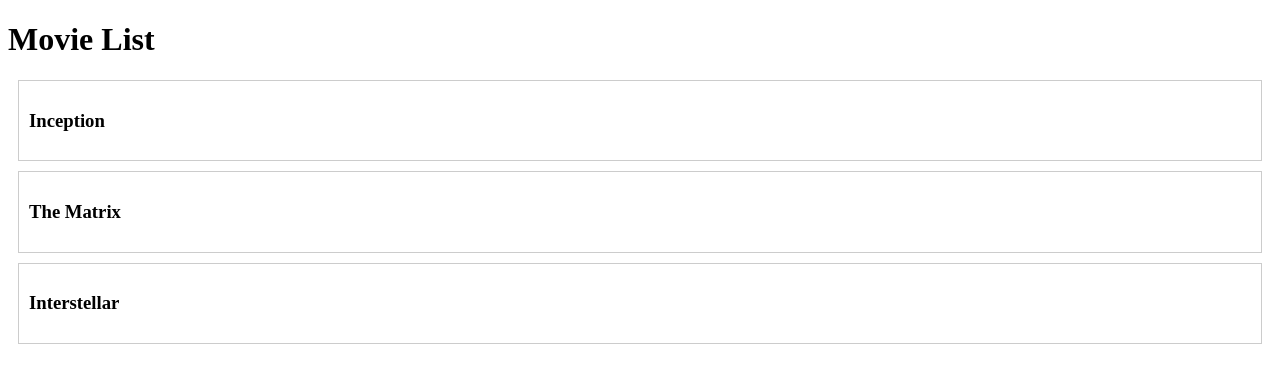
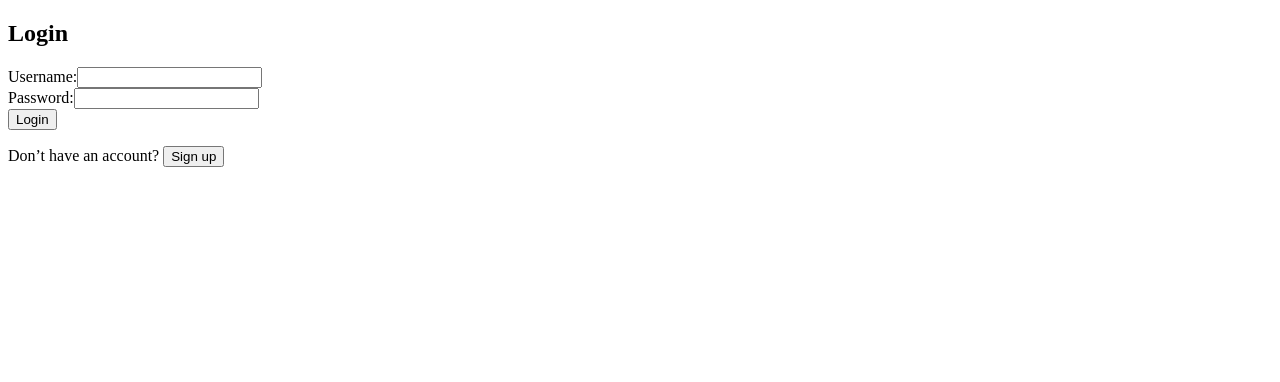
Before and after one commit to jolantasi/myFlix-client, a React (Vite) app: page / in a window 1280 px wide. Shown: the top 382 px of the page. Built offline with nearby package versions, Linux system fonts and the light colour scheme.

Commit message:
Add login/signup integration with token persistence

```diff
--- /dev/null
+++ b/src/components/login-view/login-view.jsx
@@ -0,0 +1,68 @@
+import React, { useState } from "react";
+
+export const LoginView = ({ onLoggedIn }) => {
+  const [username, setUsername] = useState("");
+  const [password, setPassword] = useState("");
+  const [error, setError] = useState("");
+
+  const handleSubmit = (event) => {
+    event.preventDefault();
+
+// Basic validation
+    if (!username || !password) {
+      setError('Please enter both username and password.');
+      return;
+    }
+
+    fetch("https://myflix-movieapi.onrender.com/login", {
+      method: "POST",
+      headers: { "Content-Type": "application/json" },
+      body: JSON.stringify({ Username: username, Password: password })
+    })
+      .then((response) => {
+        if (!response.ok) {
+          throw new Error("Login failed. Check your username/password.");
+        }
+        return response.json();
+      })
+      .then((data) => {
+        if (data.token) {
+          localStorage.setItem("token", data.token);
+          localStorage.setItem("user", JSON.stringify(data.user));
+          onLoggedIn(data.user, data.token);
+        }
+      })
+      .catch((err) => setError(err.message));
+  };
+
+  return (
+    <div className="login-view">
+      <h2>Login</h2>
+      <form onSubmit={handleSubmit}>
+        <div>
+          <label>Username:</label>
+          <input
+            type="text"
+            value={username}
+            onChange={(e) => setUsername(e.target.value)}
+            required
+          />
+        </div>
+
+        <div>
+          <label>Password:</label>
+          <input
+            type="password"
+            value={password}
+            onChange={(e) => setPassword(e.target.value)}
+            required
+          />
+        </div>
+
+        {error && <p style={{ color: "red" }}>{error}</p>}
+
+        <button type="submit">Login</button>
+      </form>
+    </div>
+  );
+};
--- a/src/components/main-view/main-view.jsx
+++ b/src/components/main-view/main-view.jsx
@@ -1,50 +1,105 @@
 // src/main-view/main-view.jsx
-import React, { useState } from 'react';
+import React, { useState, useEffect } from 'react';
 import { MovieCard } from '../movie-card/movie-card';
 import { MovieView } from '../movie-view/movie-view';
+import { LoginView } from '../login-view/login-view';
+import { SignupView } from '../signup-view/signup-view';
 
 export const MainView = () => {
+  const storedUser = JSON.parse(localStorage.getItem('user'));
+  const storedToken = localStorage.getItem('token');
+
+  const [user, setUser] = useState(storedUser ? storedUser : null);
+  const [token, setToken] = useState(storedToken ? storedToken : null);
   const [selectedMovie, setSelectedMovie] = useState(null);
+  const [movies, setMovies] = useState([]);
+  const [showSignup, setShowSignup] = useState(false);
 
-  const movies = [
-    {
-      _id: '1',
-      title: 'Inception',
-      description: 'A thief who steals corporate secrets through dream-sharing technology...',
-      image: 'https://image.tmdb.org/t/p/w185https://media.themoviedb.org/t/p/w440_and_h660_face/xlaY2zyzMfkhk0HSC5VUwzoZPU1.jpg/qmDpIHrmpJINaRKAfWQfftjCdyi.jpg',
-      genre: 'Sci-Fi',
-      director: 'Christopher Nolan'
-    },
-    {
-      _id: '2',
-      title: 'The Matrix',
-      description: 'A computer hacker learns about the true nature of reality and his role in the war...',
-      image: 'https://media.themoviedb.org/t/p/w440_and_h660_face/sRaupdJawe6UTS0t77vwJoLjd7h.jpg',
-      genre: 'Action',
-      director: 'The Wachowskis'
-    },
-    {
-      _id: '3',
-      title: 'Interstellar',
-      description: 'A team of explorers travel through a wormhole in space...',
-      image: 'https://image.tmdb.org/t/p/w500/rAiYTfKGqDCRIIqo664sY9XZIvQ.jpg',
-      genre: 'Adventure',
-      director: 'Christopher Nolan'
+  // Fetch movies when logged in
+useEffect(() => {
+  if (!token) return; // Do nothing if no token yet
+
+  fetch('https://myflix-movieapi.onrender.com/movies', {
+    method: 'GET',
+    headers: {
+      Authorization: `Bearer ${token}`,
+      'Content-Type': 'application/json'
     }
-  ];
+  })
+    .then((res) => {
+      if (!res.ok) throw new Error('Failed to fetch movies');
+      return res.json();
+    })
+    .then((data) => setMovies(data))
+    .catch((err) => console.error('Error fetching movies:', err));
+}, [token]);
 
+
+  // If not logged in → show login or signup
+  if (!user) {
+    return (
+      <div>
+        {showSignup ? (
+          <>
+            <SignupView
+              onSignedUp={() => {
+                setShowSignup(false); // Go back to login after signup
+              }}
+            />
+            <p>
+              Already have an account?{' '}
+              <button onClick={() => setShowSignup(false)}>Log in</button>
+            </p>
+          </>
+        ) : (
+          <>
+            <LoginView
+              onLoggedIn={(user, token) => {
+                setUser(user);
+                setToken(token);
+              }}
+            />
+            <p>
+              Don’t have an account?{' '}
+              <button onClick={() => setShowSignup(true)}>Sign up</button>
+            </p>
+          </>
+        )}
+      </div>
+    );
+  }
+
+  // If a movie is selected → show movie details
   if (selectedMovie) {
     return (
       <MovieView movie={selectedMovie} onBackClick={() => setSelectedMovie(null)} />
     );
   }
 
+  // Logged-in view → show movies & logout
   return (
     <div>
-      <h1>Movie List</h1>
-      {movies.map((movie) => (
-        <MovieCard key={movie._id} movie={movie} onMovieClick={setSelectedMovie} />
-      ))}
+      <h1>Welcome, {user.Username}</h1>
+      <button
+        onClick={() => {
+          localStorage.removeItem('token');
+          localStorage.removeItem('user');
+          setUser(null);
+          setToken(null);
+          setMovies([]);
+        }}
+      >
+        Logout
+      </button>
+
+      <h2>Movie List</h2>
+      {movies.length === 0 ? (
+        <p>Loading movies...</p>
+      ) : (
+        movies.map((movie) => (
+          <MovieCard key={movie._id} movie={movie} onMovieClick={setSelectedMovie} />
+        ))
+      )}
     </div>
   );
 };
--- /dev/null
+++ b/src/components/signup-view/signup-view.jsx
@@ -0,0 +1,105 @@
+// src/signup-view/signup-view.jsx
+import React, { useState } from "react";
+
+export const SignupView = ({ onSignedUp }) => {
+  const [username, setUsername] = useState("");
+  const [password, setPassword] = useState("");
+  const [email, setEmail] = useState("");
+  const [birthday, setBirthday] = useState("");
+  const [error, setError] = useState("");
+  const [success, setSuccess] = useState("");
+
+  const handleSubmit = (event) => {
+    event.preventDefault();
+
+    // Basic validation
+    if (!username || !password || !email) {
+      setError("Please fill in all required fields.");
+      return;
+    }
+
+    if (password.length < 6) {
+      setError("Password must be at least 6 characters.");
+      return;
+    }
+
+    setError(""); // Clear old errors
+
+    fetch("https://myflix-movieapi.onrender.com/users", {
+      method: "POST",
+      headers: { "Content-Type": "application/json" },
+      body: JSON.stringify({
+        Username: username,
+        Password: password,
+        Email: email,
+        Birthday: birthday
+      })
+    })
+      .then((response) => {
+        if (!response.ok) {
+          throw new Error("Signup failed. Try a different username.");
+        }
+        return response.json();
+      })
+      .then((data) => {
+        setSuccess("Signup successful! You can now log in.");
+        setUsername("");
+        setPassword("");
+        setEmail("");
+        setBirthday("");
+        if (onSignedUp) onSignedUp(data);
+      })
+      .catch((err) => setError(err.message));
+  };
+
+  return (
+    <div className="signup-view">
+      <h2>Sign Up</h2>
+      <form onSubmit={handleSubmit}>
+        <div>
+          <label>Username*:</label>
+          <input
+            type="text"
+            value={username}
+            onChange={(e) => setUsername(e.target.value)}
+            required
+          />
+        </div>
+
+        <div>
+          <label>Password*:</label>
+          <input
+            type="password"
+            value={password}
+            onChange={(e) => setPassword(e.target.value)}
+            required
+          />
+        </div>
+
+        <div>
+          <label>Email*:</label>
+          <input
+            type="email"
+            value={email}
+            onChange={(e) => setEmail(e.target.value)}
+            required
+          />
+        </div>
+
+        <div>
+          <label>Birthday:</label>
+          <input
+            type="date"
+            value={birthday}
+            onChange={(e) => setBirthday(e.target.value)}
+          />
+        </div>
+
+        {error && <p style={{ color: "red" }}>{error}</p>}
+        {success && <p style={{ color: "green" }}>{success}</p>}
+
+        <button type="submit">Sign Up</button>
+      </form>
+    </div>
+  );
+};
```
